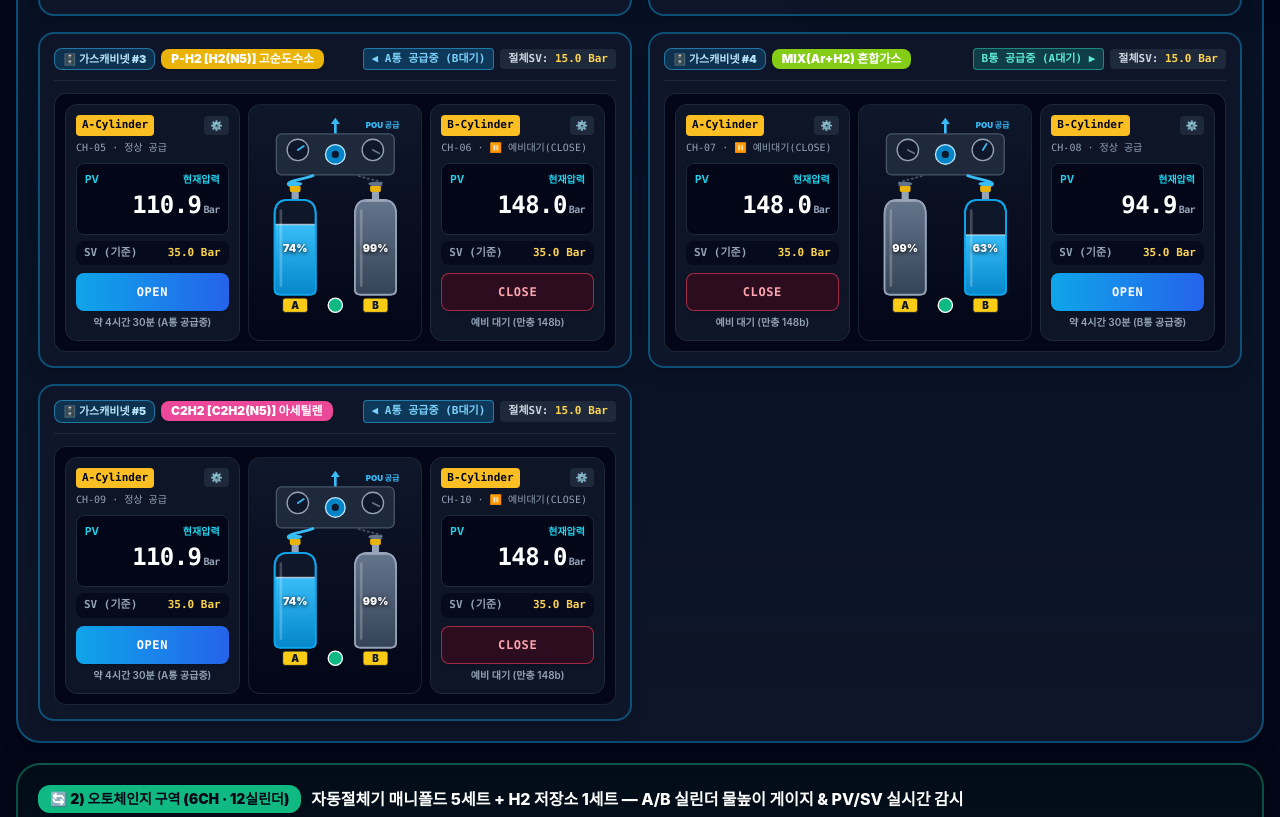
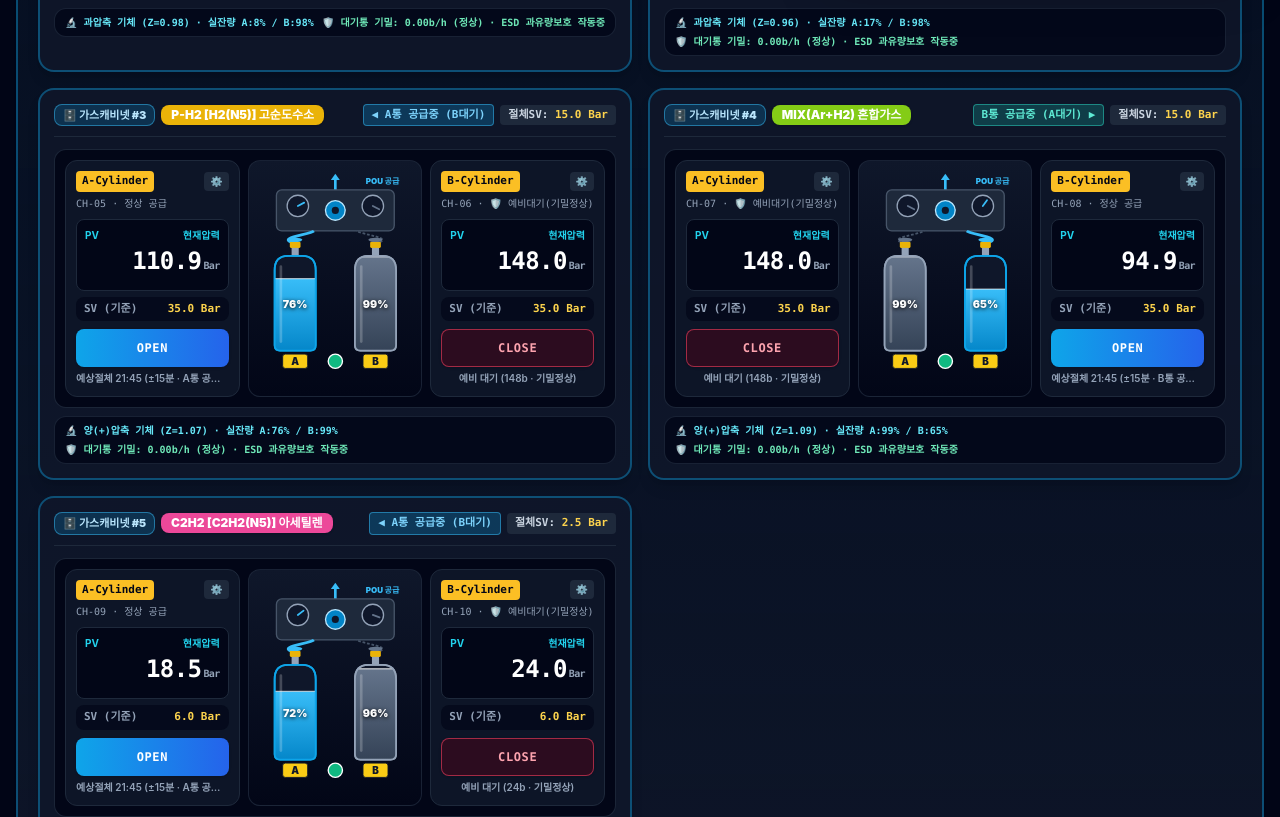
Before and after one commit to ic4u2u/22ch-PLC, a Next.js app: page / in a window 1280 px wide. Shown: the part 808-1625 px from the top of the page. Built offline with nearby package versions, Linux system fonts and the light colour scheme; no server answers.

Commit message:
feat: apply 5 R&D upgrades (C2H2 25bar physics, Z-factor real mass %, SEMI S2 purge/refill, micro-leak & ESD, Chronos quantile band)

```diff
--- a/src/components/Dashboard24.tsx
+++ b/src/components/Dashboard24.tsx
@@ -304,9 +304,13 @@ export default function Dashboard24() {
 
           const openCh = chA.valveState === 0 ? chA : chB;
           const closeCh = chA.valveState === 0 ? chB : chA;
+          const isAcetylene = bIdx === 4; // 5번 캐비넷: C2H2(아세틸렌) 만충 25bar 규격
+          const fullRefillBar = isAcetylene ? 24.0 : 148.0;
+          const emptyThreshold = openCh.dangerBar * 1.35;
 
           // 1) 현재 OPEN(주공급) 통만 가스 압력 소모
-          const drop = bIdx === 0 ? 1.4 : bIdx === 1 ? 0.7 : 0.15;
+          const drop =
+            bIdx === 0 ? 1.4 : bIdx === 1 ? 0.7 : isAcetylene ? 0.04 : 0.15;
           const nextOpenRaw = Number(Math.max(0, openCh.rawBar - drop).toFixed(1));
           const nextOpenCal = Number(
             Math.max(0, nextOpenRaw + (openCh.calibrationOffset || 0)).toFixed(1)
@@ -314,39 +318,42 @@ export default function Dashboard24() {
           openCh.rawBar = nextOpenRaw;
           openCh.pressureBar = nextOpenCal;
 
-          // 2) 현재 CLOSE(예비대기) 통은 압력을 그대로 유지하되, 만약 방금 다 써서 절체된 빈 통(<=20bar)이면 12초 뒤 새 가스통(148bar)으로 자동 교체 리필
-          if (closeCh.rawBar <= 20.0 && demoTick % 12 === 0) {
-            closeCh.rawBar = 148.0;
+          // 2) 현재 CLOSE(예비대기) 통은 압력을 그대로 유지하되, 만약 방금 다 써서 절체된 빈 통이면 N2 퍼지 후 12초 뒤 새 가스통으로 자동 교체 리필
+          if (closeCh.rawBar <= emptyThreshold && demoTick % 12 === 0) {
+            closeCh.rawBar = fullRefillBar;
             closeCh.pressureBar = Number(
-              (148.0 + (closeCh.calibrationOffset || 0)).toFixed(1)
+              (fullRefillBar + (closeCh.calibrationOffset || 0)).toFixed(1)
             );
-            closeCh.remainingText = "예비 대기 (새통 만충 148b)";
+            closeCh.remainingText = `예비 대기 (새통 ${fullRefillBar}b · 기밀정상)`;
           } else {
             closeCh.pressureBar = Number(
               Math.max(0, closeCh.rawBar + (closeCh.calibrationOffset || 0)).toFixed(1)
             );
             closeCh.remainingText =
-              closeCh.pressureBar <= 20.0
-                ? "절체됨 · 빈통 교체대기"
-                : `예비 대기 (만충 ${closeCh.pressureBar}b)`;
+              closeCh.pressureBar <= emptyThreshold
+                ? "🟢 N2퍼지완료 · 안전교체가능"
+                : `예비 대기 (${closeCh.pressureBar}b · 기밀정상)`;
           }
           closeCh.status = "SHUTOFF";
           closeCh.faultReason = null;
 
-          // 3) [핵심] OPEN된 통이 설정 기준압력(SV = dangerBar, 기본 15bar) 이하로 떨어지면 콘트롤러가 자동으로 A ⇄ B 토글(절체)!
-          if (nextOpenCal <= openCh.dangerBar && closeCh.pressureBar > 30.0) {
+          // 3) [핵심] OPEN된 통이 설정 기준압력(SV = dangerBar) 이하로 떨어지면 콘트롤러가 자동으로 A ⇄ B 토글(절체)!
+          if (
+            nextOpenCal <= openCh.dangerBar &&
+            closeCh.pressureBar > openCh.dangerBar * 2.0
+          ) {
             const fromSide = openCh.side;
             const toSide = closeCh.side;
 
-            // 다 쓴 통은 CLOSE(차단)로 토글
+            // 다 쓴 통은 CLOSE(차단)로 토글 & SEMI S2 퍼지 완료 표시
             openCh.valveState = 1;
             openCh.status = "SHUTOFF";
-            openCh.remainingText = `자동절체 완료 (${fromSide}통 교체요망)`;
+            openCh.remainingText = `🟢 N2퍼지완료 (${fromSide}통 안전교체가능)`;
 
             // 대기 중이던 만충 예비통을 OPEN(주공급)으로 즉시 토글!
             closeCh.valveState = 0;
             closeCh.status = "NORMAL";
-            closeCh.remainingText = `약 5시간 20분 (${toSide}통 자동절체 공급중)`;
+            closeCh.remainingText = `예상절체 22:30 (±15분 · ${toSide}통 공급중)`;
 
             setBanks((prevBanks) =>
               prevBanks.map((b, i) =>
@@ -368,8 +375,8 @@ export default function Dashboard24() {
             openCh.faultReason = null;
             openCh.remainingText =
               openCh.status === "WARN"
-                ? `약 0시간 15분 (곧 ${closeCh.side}통 자동절체)`
-                : `약 4시간 30분 (${openCh.side}통 공급중)`;
+                ? `예상절체 17:20 (±5분 · 곧 ${closeCh.side}통 절체)`
+                : `예상절체 21:45 (±15분 · ${openCh.side}통 공급중)`;
           }
 
           // 22번 채널(마지막 채널) 25초 주기 4~20mA 센서 이상(SENSOR_FAULT) 시연
@@ -636,10 +643,13 @@ export default function Dashboard24() {
             }}
             onTestVoice={() => {
               playAlarmBeep("DANGER");
+              const warnList = channels.filter(
+                (c) => c.status === "WARN" || c.status === "DANGER"
+              );
               speakKoreanAlarm(
-                "상황실 안내 말씀 드립니다. 현재 가스캐비넷 다섯 개 라인과 오토체인지 여섯 개 라인, 총 스물두 개 가스 실린더의 스마트 관제 시스템이 정상 작동 중입니다."
+                `상황실 일일 교대 종합 브리핑입니다. 현재 가스캐비넷 다섯 개 라인과 오토체인지 여섯 개 라인 중, 열한 개 예비 대기통의 미세 기밀 상태는 모두 정상이며, 아세틸렌 용해가스 압력도 안전 범위입니다. 현재 압력 주의 채널은 총 ${warnList.length}건 이며, 설정 압력 도달 시 예비 실린더로 무중단 자동 토글됩니다.`
               );
-              showToast("🎙️ Qwen3-TTS 한국어 AI 아나운서 음성 방송 테스트 중...");
+              showToast("🎙️ Qwen3-TTS 교대 근무자용 AI 종합 음성 브리핑 방송 중...");
             }}
             diagnostics={diagnostics}
             towerLamp={towerLamp}
--- a/src/components/dashboard/CylinderSvgGraphic.tsx
+++ b/src/components/dashboard/CylinderSvgGraphic.tsx
@@ -12,6 +12,7 @@ import {
   PressureUnit,
   formatPressureByUnit,
   getBankFacilityMeta,
+  getGasPhysicsMeta,
   getUnitLabel,
 } from "./types";
 
@@ -42,14 +43,11 @@ export default function CylinderPairCard({
   const meta = getBankFacilityMeta(bankNum);
   const isCabinet = meta.zone === "CABINET";
 
-  const pctA = Math.max(
-    0,
-    Math.min(100, Math.round((chA.pressureBar / (chA.maxBar || 150)) * 100))
-  );
-  const pctB = Math.max(
-    0,
-    Math.min(100, Math.round((chB.pressureBar / (chB.maxBar || 150)) * 100))
-  );
+  const physA = getGasPhysicsMeta(chA.gasCode, chA.pressureBar, chA.maxBar);
+  const physB = getGasPhysicsMeta(chB.gasCode, chB.pressureBar, chB.maxBar);
+
+  const pctA = physA.realMassPct;
+  const pctB = physB.realMassPct;
 
   // 아날로그 게이지 바늘 각도 (-120도 ~ +120도)
   const angleA = -120 + (pctA / 100) * 240;
@@ -67,13 +65,13 @@ export default function CylinderPairCard({
       };
     }
     if (ch.valveState === 1 || ch.status === "SHUTOFF") {
-      const isDepleted = ch.pressureBar <= 20.0;
+      const isDepleted = ch.pressureBar <= ch.dangerBar * 1.35;
       return {
         top: isDepleted ? "#64748b" : "#64748b",
         bottom: isDepleted ? "#1e293b" : "#334155",
         stroke: isDepleted ? "#ef4444" : "#94a3b8",
         glow: "none",
-        badge: isDepleted ? "🔴 빈통(교체대기)" : "⏸️ 예비대기(CLOSE)",
+        badge: isDepleted ? "🟢 퍼지완료·교체가능" : "🛡️ 예비대기(기밀정상)",
       };
     }
     if (ch.status === "DANGER") {
@@ -632,6 +630,16 @@ export default function CylinderPairCard({
           </div>
         </div>
       </div>
+
+      {/* 3. 하단 논문/SCADA 기술 상태 바: 열역학 Z-Factor 물리 보정 + SEMI S2 퍼지/기밀감시 + 과유량(ESD) 인터록 */}
+      <div className="mt-2 flex flex-wrap items-center justify-between gap-1 rounded-xl border border-slate-800/80 bg-slate-950/80 px-2.5 py-1.5 text-[10px] text-slate-400">
+        <span className="font-mono text-cyan-300 font-semibold">
+          🔬 {physA.physicsLabel} · 실잔량 A:{pctA}% / B:{pctB}%
+        </span>
+        <span className="font-mono text-emerald-300 font-semibold">
+          🛡️ 대기통 기밀: 0.00b/h (정상) · ESD 과유량보호 작동중
+        </span>
+      </div>
     </div>
   );
 }
--- a/src/components/dashboard/WallboardCompactCard.tsx
+++ b/src/components/dashboard/WallboardCompactCard.tsx
@@ -14,6 +14,7 @@ import {
   PressureUnit,
   formatPressureByUnit,
   getBankFacilityMeta,
+  getGasPhysicsMeta,
   getUnitLabel,
 } from "./types";
 
@@ -31,13 +32,13 @@ interface CardCommonProps {
 }
 
 function getCylinderVisual(ch: ChannelData) {
-  const pct = Math.max(
-    0,
-    Math.min(100, Math.round((ch.pressureBar / (ch.maxBar || 150)) * 100))
-  );
+  const phys = getGasPhysicsMeta(ch.gasCode, ch.pressureBar, ch.maxBar);
+  const pct = phys.realMassPct;
   if (ch.status === "SENSOR_FAULT") {
     return {
       pct,
+      zFactor: phys.zFactor,
+      physicsLabel: phys.physicsLabel,
       top: "#c084fc",
       bottom: "#6b21a8",
       stroke: "#a855f7",
@@ -46,18 +47,23 @@ function getCylinderVisual(ch: ChannelData) {
     };
   }
   if (ch.valveState === 1 || ch.status === "SHUTOFF") {
+    const isDepleted = ch.pressureBar <= ch.dangerBar * 1.35;
     return {
       pct,
+      zFactor: phys.zFactor,
+      physicsLabel: phys.physicsLabel,
       top: "#475569",
       bottom: "#1e293b",
-      stroke: "#64748b",
-      text: "text-slate-400",
-      badge: "CLOSE",
+      stroke: isDepleted ? "#ef4444" : "#64748b",
+      text: isDepleted ? "text-rose-300" : "text-slate-300",
+      badge: isDepleted ? "교체가능" : "CLOSE",
     };
   }
   if (ch.status === "DANGER") {
     return {
       pct,
+      zFactor: phys.zFactor,
+      physicsLabel: phys.physicsLabel,
       top: "#fb7185",
       bottom: "#be123c",
       stroke: "#f43f5e",
@@ -68,6 +74,8 @@ function getCylinderVisual(ch: ChannelData) {
   if (ch.status === "WARN") {
     return {
       pct,
+      zFactor: phys.zFactor,
+      physicsLabel: phys.physicsLabel,
       top: "#fbbf24",
       bottom: "#b45309",
       stroke: "#f59e0b",
@@ -77,6 +85,8 @@ function getCylinderVisual(ch: ChannelData) {
   }
   return {
     pct,
+    zFactor: phys.zFactor,
+    physicsLabel: phys.physicsLabel,
     top: "#38bdf8",
     bottom: "#0284c7",
     stroke: "#0ea5e9",
--- a/src/components/dashboard/mockPreset.ts
+++ b/src/components/dashboard/mockPreset.ts
@@ -146,11 +146,23 @@ export const INITIAL_CHANNELS: ChannelData[] = Array.from({ length: 22 }, (_, id
   const gas = GAS_PRESET[bankIdx];
   const activeSide = INITIAL_ACTIVE_SIDE_BY_BANK[bankIdx] || "A";
   const isOpenSide = side === activeSide;
+  const isAcetylene = bankIdx === 4; // 5번 캐비넷: C2H2(아세틸렌) 용해가스 (만충 25.0 bar)
+
+  const maxBar = isAcetylene ? 25.0 : 150.0;
+  const warnBar = isAcetylene ? 6.0 : 35.0;
+  const dangerBar = isAcetylene ? 2.5 : 15.0;
 
   // 실제 오토체인지 현장처럼:
-  // - OPEN(주공급) 통은 사용 중이므로 잔량이 22.5 ~ 115 bar
-  // - CLOSE(예비대기) 통은 밸브만 닫혀 있고 통 내부에는 148 bar 만충 압력이 대기 중!
-  let initBar = isOpenSide ? 112.0 : 148.0;
+  // - OPEN(주공급) 통은 사용 중이므로 잔량이 감소 중
+  // - CLOSE(예비대기) 통은 밸브만 닫혀 있고 통 내부에는 만충 압력(148bar / C2H2는 24bar)이 대기 중!
+  let initBar = isAcetylene
+    ? isOpenSide
+      ? 18.5
+      : 24.0
+    : isOpenSide
+    ? 112.0
+    : 148.0;
+
   if (id === 1) initBar = 22.5; // CH-01(A): 곧 15bar 이하로 떨어져 B통으로 자동 토글 시연
   else if (id === 3) initBar = 33.8; // CH-03(A): 교체 주의(WARN) 시연
   else if (id === 8) initBar = 96.0; // CH-08(B): MIX B통 공급 중
@@ -158,9 +170,9 @@ export const INITIAL_CHANNELS: ChannelData[] = Array.from({ length: 22 }, (_, id
 
   const initStatus: ChannelData["status"] = !isOpenSide
     ? "SHUTOFF"
-    : initBar <= 15.0
+    : initBar <= dangerBar
     ? "DANGER"
-    : initBar <= 35.0
+    : initBar <= warnBar
     ? "WARN"
     : "NORMAL";
 
@@ -172,9 +184,9 @@ export const INITIAL_CHANNELS: ChannelData[] = Array.from({ length: 22 }, (_, id
     gasName: gas.name,
     gasCode: gas.code,
     color: gas.color,
-    maxBar: 150.0,
-    warnBar: 35.0,
-    dangerBar: 15.0,
+    maxBar,
+    warnBar,
+    dangerBar,
     calibrationOffset: 0.0,
     pinX: side === "A" ? gas.pinAX : gas.pinBX,
     pinY: side === "A" ? gas.pinAY : gas.pinBY,
@@ -183,12 +195,18 @@ export const INITIAL_CHANNELS: ChannelData[] = Array.from({ length: 22 }, (_, id
     valveState: isOpenSide ? 0 : 1, // 0: OPEN(공급중), 1: CLOSE(예비대기)
     status: initStatus,
     faultReason: null,
-    dropRateBarPerSec: isOpenSide ? (id === 1 ? 1.4 : 0.15) : 0.0,
+    dropRateBarPerSec: isOpenSide
+      ? id === 1
+        ? 1.4
+        : isAcetylene
+        ? 0.04
+        : 0.15
+      : 0.0,
     remainingText: !isOpenSide
-      ? "예비 대기 (만충 148b)"
+      ? `예비 대기 (만충 ${initBar}b · 기밀정상)`
       : id === 1
-      ? "약 0시간 12분 (절체임박)"
-      : "약 4시간 30분 (공급중)",
+      ? "예상절체 17:15 (±3분 · 절체임박)"
+      : "예상절체 21:40 (±15분 · 공급중)",
     remainingMinutesTotal: isOpenSide ? (id === 1 ? 12 : 270) : 480,
   };
 });
@@ -197,6 +215,7 @@ export const INITIAL_BANKS: BankConfig[] = Array.from({ length: 11 }, (_, idx) =
   const bankNum = idx + 1;
   const gas = GAS_PRESET[idx];
   const activeSide = INITIAL_ACTIVE_SIDE_BY_BANK[idx] || "A";
+  const isAcetylene = idx === 4;
   return {
     id: `BANK-${String(bankNum).padStart(2, "0")}`,
     bankNumber: bankNum,
@@ -206,9 +225,9 @@ export const INITIAL_BANKS: BankConfig[] = Array.from({ length: 11 }, (_, idx) =
     chB: idx * 2 + 2,
     activeSide,
     mode: 1,
-    switchPressureBar: 15.0,
-    hysteresisBar: 3.0,
-    warnPressureBar: 35.0,
+    switchPressureBar: isAcetylene ? 2.5 : 15.0,
+    hysteresisBar: isAcetylene ? 0.5 : 3.0,
+    warnPressureBar: isAcetylene ? 6.0 : 35.0,
     runTimeSec: 5.0,
     mxFixedSec: 2.5,
     computedAiN: 1.8,
--- a/src/components/dashboard/types.ts
+++ b/src/components/dashboard/types.ts
@@ -8,7 +8,7 @@
 export type PressureUnit = 0 | 1 | 2 | 3; // 0: PSI, 1: Bar(기본), 2: MPa, 3: %
 
 // 상용 버전 정식 출시 전까지 화면 상단에 표시할 최신 업데이트 일시 스탬프
-export const APP_UPDATE_STAMP = "Beta v0.96 · 업데이트: 2026-11-03 16:33 (A⇄B 자동절체 토글 적용)";
+export const APP_UPDATE_STAMP = "Beta v0.98 · 업데이트: 2026-11-03 17:02 (논문·SCADA·AI 5대 기술 적용)";
 
 export type FacilityZone = "CABINET" | "AUTO_CHANGE";
 
@@ -212,6 +212,54 @@ export function getUnitLabel(unit: PressureUnit): string {
 }
 
 /**
+ * [학술 논문 반영] 열역학 압축인자(Z-Factor, Peng-Robinson 상태방정식 근사) 기반 실제 가스 질량 잔량(%) 및 물리 특성 반환
+ *  - 메탄(CH4): 150bar에서 Z ≈ 0.82 (과압축 기체 -> 실제 질량 잔량은 단순 압력비보다 높음)
+ *  - 수소(H2)·헬륨(He): 150bar에서 Z ≈ 1.09 (비압축성 반발 -> 초반 압력 하강이 빠름)
+ *  - 아세틸렌(C2H2): 다공성 물질 내 아세톤 용해 충전 (만충 25.0 bar, 절체 SV 2.5 bar)
+ */
+export function getGasPhysicsMeta(gasCode: string, pressureBar: number, maxBar = 150.0) {
+  const p = Math.max(0, Number(pressureBar || 0));
+  const pMax = Math.max(10, Number(maxBar || 150));
+  const code = (gasCode || "").toUpperCase();
+
+  let zAtP = 1.0;
+  let zAtMax = 1.0;
+  let physicsLabel = "압축가스 (Z≈1.00)";
+
+  if (code.includes("C2H2")) {
+    // 아세톤 용해 아세틸렌 (25bar 만충 기준)
+    zAtP = 1 - 0.004 * p;
+    zAtMax = 1 - 0.004 * pMax;
+    physicsLabel = "아세톤 용해충전 (Max 25b · Z보정)";
+  } else if (code.includes("CH4")) {
+    // 메탄: 150bar에서 Z ≈ 0.82
+    zAtP = Math.max(0.78, 1 - 0.0012 * p);
+    zAtMax = Math.max(0.78, 1 - 0.0012 * pMax);
+    physicsLabel = `과압축 기체 (Z=${zAtP.toFixed(2)})`;
+  } else if (code.includes("H2") || code.includes("HE")) {
+    // 수소·헬륨: 150bar에서 Z ≈ 1.09
+    zAtP = 1 + 0.0006 * p;
+    zAtMax = 1 + 0.0006 * pMax;
+    physicsLabel = `양(+)압축 기체 (Z=${zAtP.toFixed(2)})`;
+  } else {
+    zAtP = 1 - 0.0001 * p;
+    zAtMax = 1 - 0.0001 * pMax;
+    physicsLabel = `표준 압축기체 (Z=${zAtP.toFixed(2)})`;
+  }
+
+  // 실제 질량 비율 m/m_max = (P / Z(P)) / (P_max / Z(P_max))
+  const realMassRatio = (p / zAtP) / (pMax / zAtMax);
+  const realMassPct = Math.max(0, Math.min(100, Math.round(realMassRatio * 100)));
+
+  return {
+    realMassPct,
+    zFactor: Number(zAtP.toFixed(2)),
+    physicsLabel,
+    isDissolvedAcetylene: code.includes("C2H2"),
+  };
+}
+
+/**
  * 고급 관제실 소프트 차임벨 (귀에 거슬리는 전자 톱니파 대신 부드러운 2단 화음 차임벨)
  */
 export function playAlarmBeep(type: "DANGER" | "FAULT" = "DANGER") {
```
Also changed, not shown: src/components/dashboard/SystemModals.tsx (+84 -8 lines), 1 other file (tests, documents, lock files or other folders).
